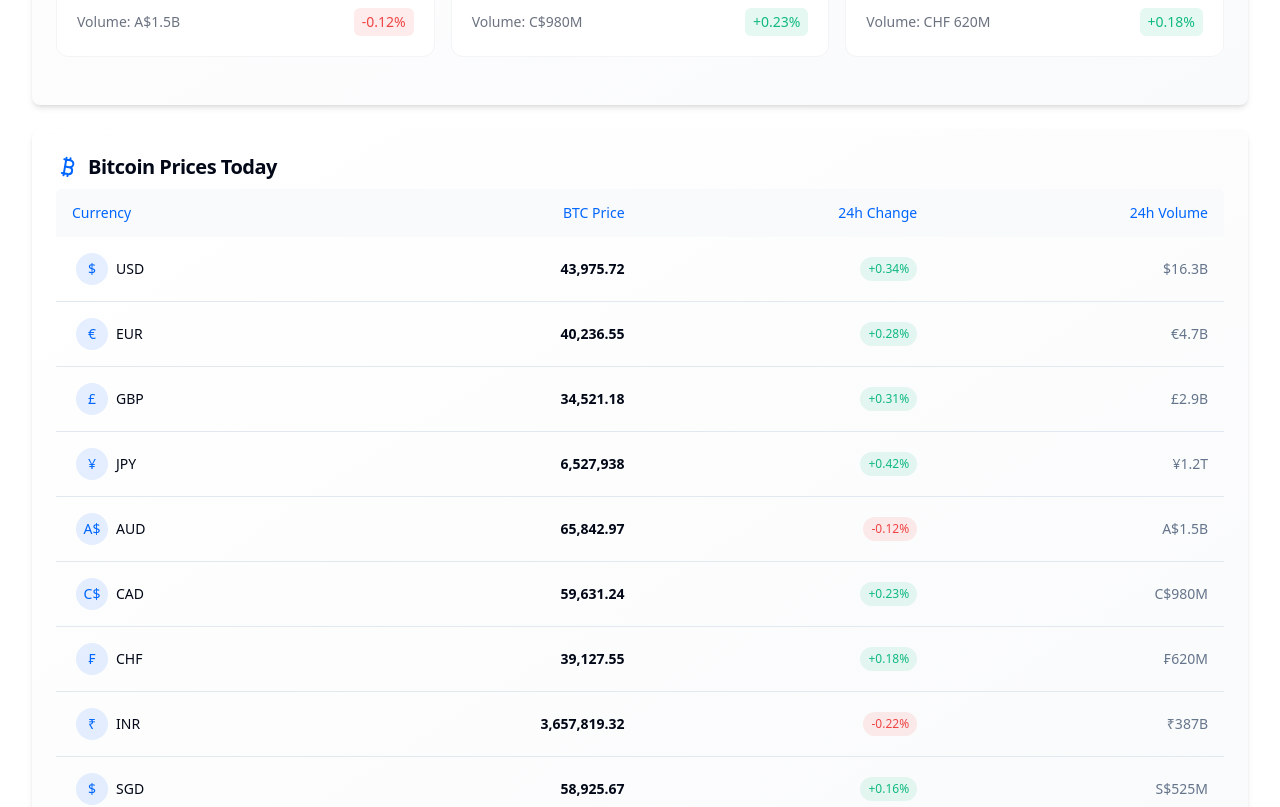
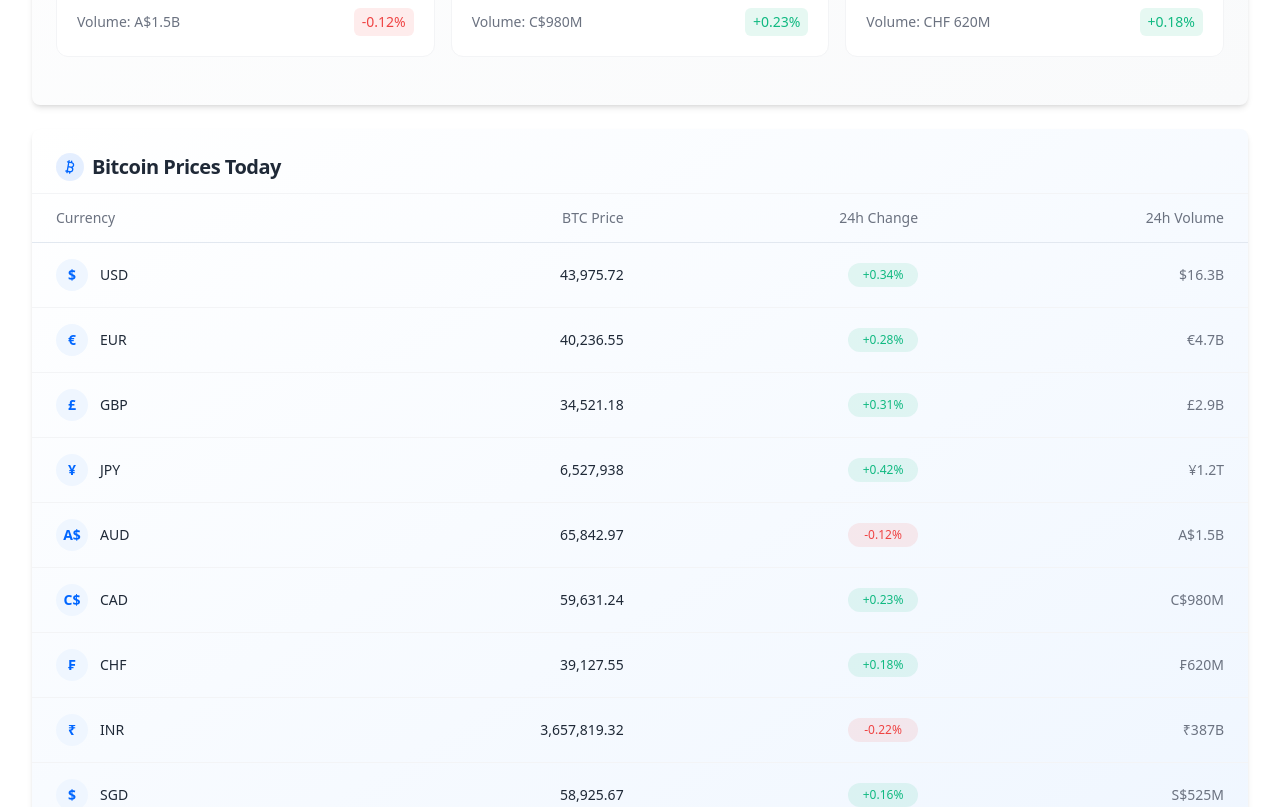
Before and after one commit to aamir-cryptonary/bitcoin-market-visual, a React (Vite) app: page / in a window 1280 px wide. Shown: the part 1920-2727 px from the top of the page. Built offline with nearby package versions, Linux system fonts and the light colour scheme.

Commit message:
Refactor: Add missing files

```diff
--- a/src/components/ConversionTable.tsx
+++ b/src/components/ConversionTable.tsx
@@ -1,6 +1,6 @@
 
 import { Card, CardContent, CardHeader, CardTitle } from './ui/card';
-import { ArrowUpDown, Bitcoin } from 'lucide-react';
+import { Bitcoin, ChevronsUpDown } from 'lucide-react';
 import { cn } from '../lib/utils';
 import {
   Table,
@@ -26,52 +26,48 @@ const conversionData = [
 
 export default function ConversionTable() {
   return (
-    <Card className="shadow-md hover:shadow-lg transition-shadow duration-300 border-none overflow-hidden bg-gradient-to-br from-white to-gray-50">
-      <CardHeader className="pb-2 flex flex-row items-center justify-between">
-        <CardTitle className="text-xl font-semibold flex items-center gap-2">
-          <Bitcoin className="h-6 w-6 text-brandBlue" />
+    <Card className="overflow-hidden border-none shadow-md bg-gradient-to-br from-white to-blue-50 card-hover-effect">
+      <CardHeader className="pb-3 border-b border-gray-100">
+        <CardTitle className="text-xl font-semibold flex items-center gap-2 text-gray-800">
+          <div className="flex h-7 w-7 items-center justify-center rounded-full bg-brandBlue/10">
+            <Bitcoin className="h-4 w-4 text-brandBlue" />
+          </div>
           Bitcoin Prices Today
         </CardTitle>
       </CardHeader>
 
-      <CardContent>
-        <div className="overflow-x-auto rounded-md">
+      <CardContent className="p-0">
+        <div className="overflow-x-auto">
           <Table>
-            <TableHeader className="bg-gray-50">
-              <TableRow className="border-none hover:bg-transparent">
-                <TableHead className="text-brandBlue font-medium">Currency</TableHead>
-                <TableHead className="text-right text-brandBlue font-medium">BTC Price</TableHead>
-                <TableHead className="text-right text-brandBlue font-medium">24h Change</TableHead>
-                <TableHead className="text-right text-brandBlue font-medium">24h Volume</TableHead>
+            <TableHeader className="bg-transparent border-b border-gray-100">
+              <TableRow className="hover:bg-transparent">
+                <TableHead className="text-sm font-medium text-gray-500 pl-6">Currency</TableHead>
+                <TableHead className="text-sm font-medium text-gray-500 text-right">BTC Price</TableHead>
+                <TableHead className="text-sm font-medium text-gray-500 text-right">24h Change</TableHead>
+                <TableHead className="text-sm font-medium text-gray-500 text-right pr-6">24h Volume</TableHead>
               </TableRow>
             </TableHeader>
             <TableBody>
               {conversionData.map((row, index) => (
                 <TableRow
                   key={index}
-                  className="border-b hover:bg-blue-50/30 transition-colors cursor-pointer card-hover-effect"
+                  className="table-row-hover border-b border-gray-100 last:border-0"
                 >
-                  <TableCell>
-                    <div className="flex items-center gap-2 pl-1">
-                      <div className="h-8 w-8 rounded-full flex items-center justify-center bg-brandBlue/10 text-brandBlue font-medium">
+                  <TableCell className="pl-6">
+                    <div className="table-currency-cell">
+                      <div className="table-currency-icon">
                         {row.symbol}
                       </div>
-                      <span className="font-medium">{row.currency}</span>
+                      <span className="font-medium text-gray-800">{row.currency}</span>
                     </div>
                   </TableCell>
-                  <TableCell className="text-right font-semibold">{row.price}</TableCell>
-                  <TableCell className={cn(
-                    "text-right font-medium",
-                    row.change > 0 ? "text-positive" : "text-negative"
-                  )}>
-                    <div className={cn(
-                      "inline-flex items-center justify-center px-2 py-1 rounded-full text-xs",
-                      row.change > 0 ? "bg-positive/10 text-positive" : "bg-negative/10 text-negative"
-                    )}>
-                      {row.change > 0 ? '+' : ''}{row.change}%
-                    </div>
+                  <TableCell className="text-right font-medium text-gray-800">{row.price}</TableCell>
+                  <TableCell className="text-right">
+                    <span className={row.change > 0 ? "table-positive-change" : "table-negative-change"}>
+                      {row.change > 0 ? `+${row.change}%` : `${row.change}%`}
+                    </span>
                   </TableCell>
-                  <TableCell className="text-right text-muted-foreground font-medium">{row.volume}</TableCell>
+                  <TableCell className="text-right text-gray-500 pr-6">{row.volume}</TableCell>
                 </TableRow>
               ))}
             </TableBody>
--- a/src/index.css
+++ b/src/index.css
@@ -133,7 +133,7 @@
 
 /* Modern card effects */
 .card-hover-effect {
-  @apply transition-all duration-300 hover:shadow-md hover:translate-y-[-2px];
+  @apply transition-all duration-300 hover:shadow-lg hover:-translate-y-0.5;
 }
 
 /* Glass effect for cards */
@@ -148,21 +148,25 @@
 
 /* Table styling */
 .table-row-hover {
-  @apply transition-colors hover:bg-blue-50/30;
+  @apply transition-colors duration-200 cursor-pointer;
+}
+
+.table-row-hover:hover {
+  @apply bg-brandBlue/5;
 }
 
 .table-currency-cell {
-  @apply flex items-center gap-2;
+  @apply flex items-center gap-3;
 }
 
 .table-currency-icon {
-  @apply h-8 w-8 rounded-full flex items-center justify-center bg-blue-100 text-brandBlue;
+  @apply h-8 w-8 rounded-full flex items-center justify-center bg-blue-50 text-brandBlue font-semibold text-sm;
 }
 
 .table-positive-change {
-  @apply bg-positive/10 text-positive px-2 py-1 rounded-full text-xs inline-block;
+  @apply bg-positive/10 text-positive px-2.5 py-1 rounded-full text-xs font-medium inline-flex items-center justify-center min-w-[70px];
 }
 
 .table-negative-change {
-  @apply bg-negative/10 text-negative px-2 py-1 rounded-full text-xs inline-block;
+  @apply bg-negative/10 text-negative px-2.5 py-1 rounded-full text-xs font-medium inline-flex items-center justify-center min-w-[70px];
 }
```
